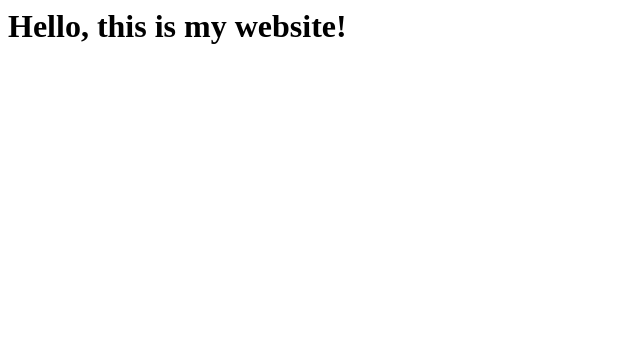
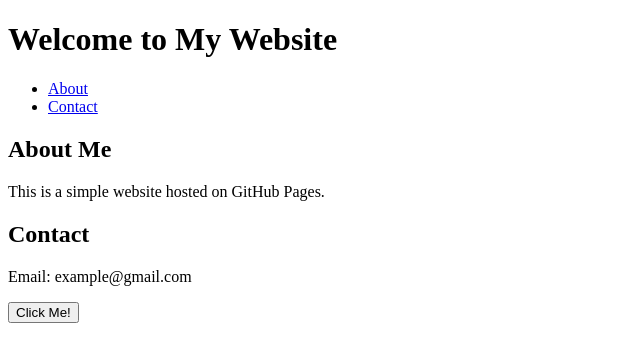
Before and after one commit to Vignesh01012003/Vignesh01012003.github.io, a plain HTML site: page index.html in a window 1280 px wide. Shown: the whole page, without its empty margins (0-640 px from the left). Drawn offline with Linux system fonts and the light colour scheme.

Commit message:
index.html

```diff
--- a/index.html
+++ b/index.html
@@ -1,4 +1,34 @@
-<html>
-<head><title>My GitHub Page</title></head>
-<body><h1>Hello, this is my website!</h1></body>
+<!DOCTYPE html>
+<html lang="en">
+<head>
+    <meta charset="UTF-8">
+    <meta name="viewport" content="width=device-width, initial-scale=1.0">
+    <title>My Website</title>
+    <link rel="stylesheet" href="style.css">
+</head>
+<body>
+    <header>
+        <h1>Welcome to My Website</h1>
+        <nav>
+            <ul>
+                <li><a href="#about">About</a></li>
+                <li><a href="#contact">Contact</a></li>
+            </ul>
+        </nav>
+    </header>
+
+    <section id="about">
+        <h2>About Me</h2>
+        <p>This is a simple website hosted on GitHub Pages.</p>
+    </section>
+
+    <section id="contact">
+        <h2>Contact</h2>
+        <p>Email: example@gmail.com</p>
+    </section>
+
+    <button id="changeColor">Click Me!</button>
+
+    <script src="script.js"></script>
+</body>
 </html>
```
